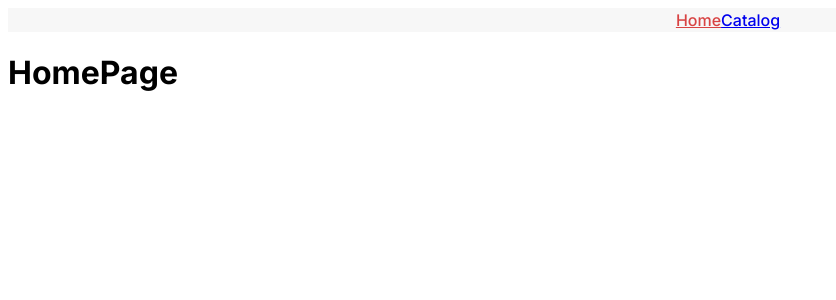
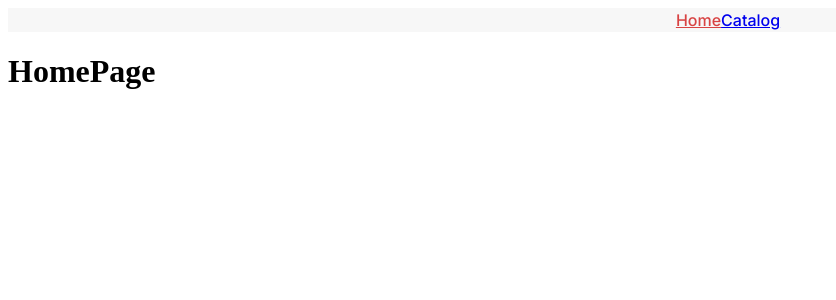
Before and after one commit to atillagoguslu/TravelTrucks, a React (Vite) app: page / in a window 1280 px wide. Shown: the top 300 px of the page, without its empty margins (0-836 px from the left). Built offline with nearby package versions, Linux system fonts and the light colour scheme.

Commit message:
Now Font Family as a root

```diff
--- a/src/index.css
+++ b/src/index.css
@@ -12,5 +12,4 @@
   --white: #FFFFFF;
 
   --font-family: "Inter", monospace;
-  font-family: "Inter", monospace;
 }
```
